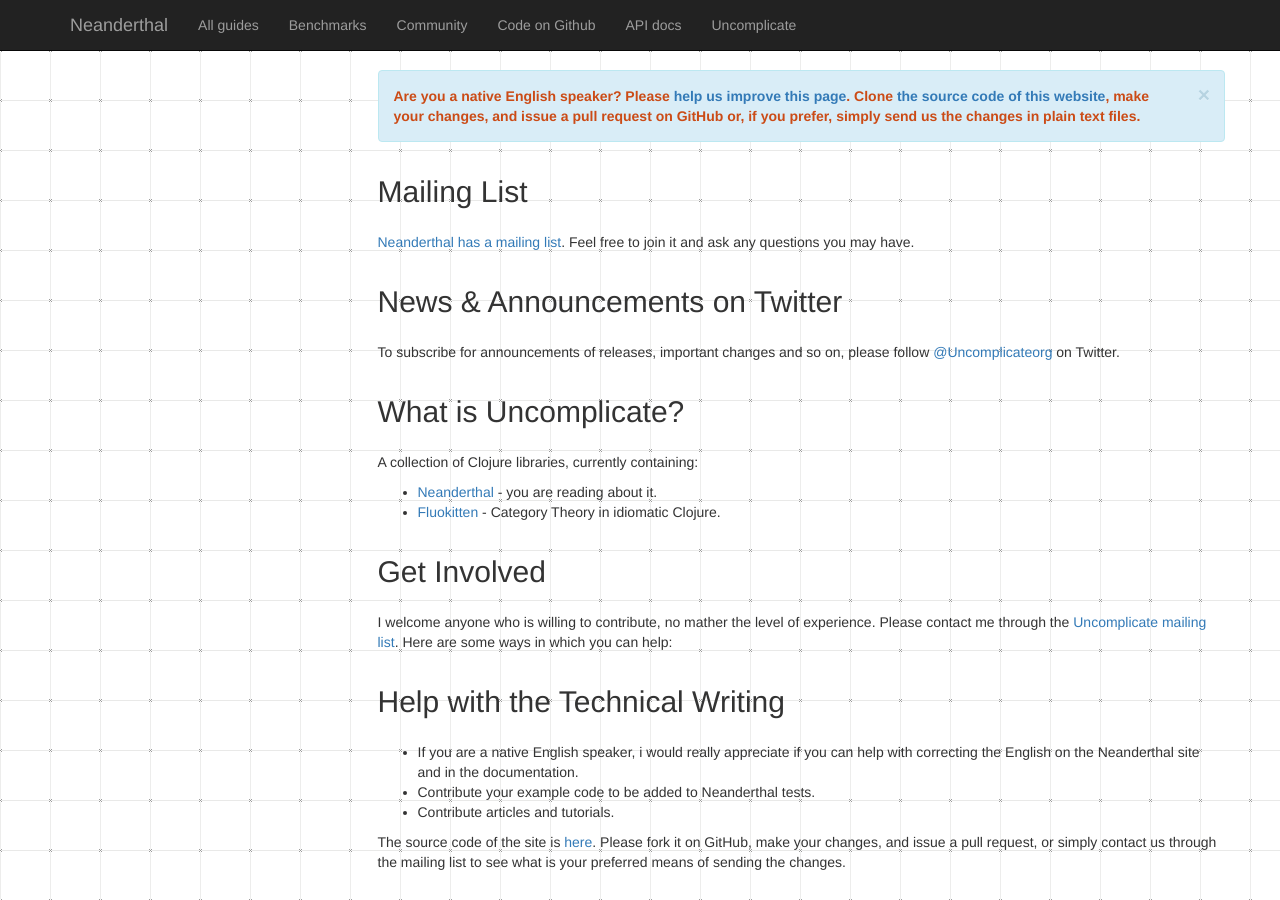
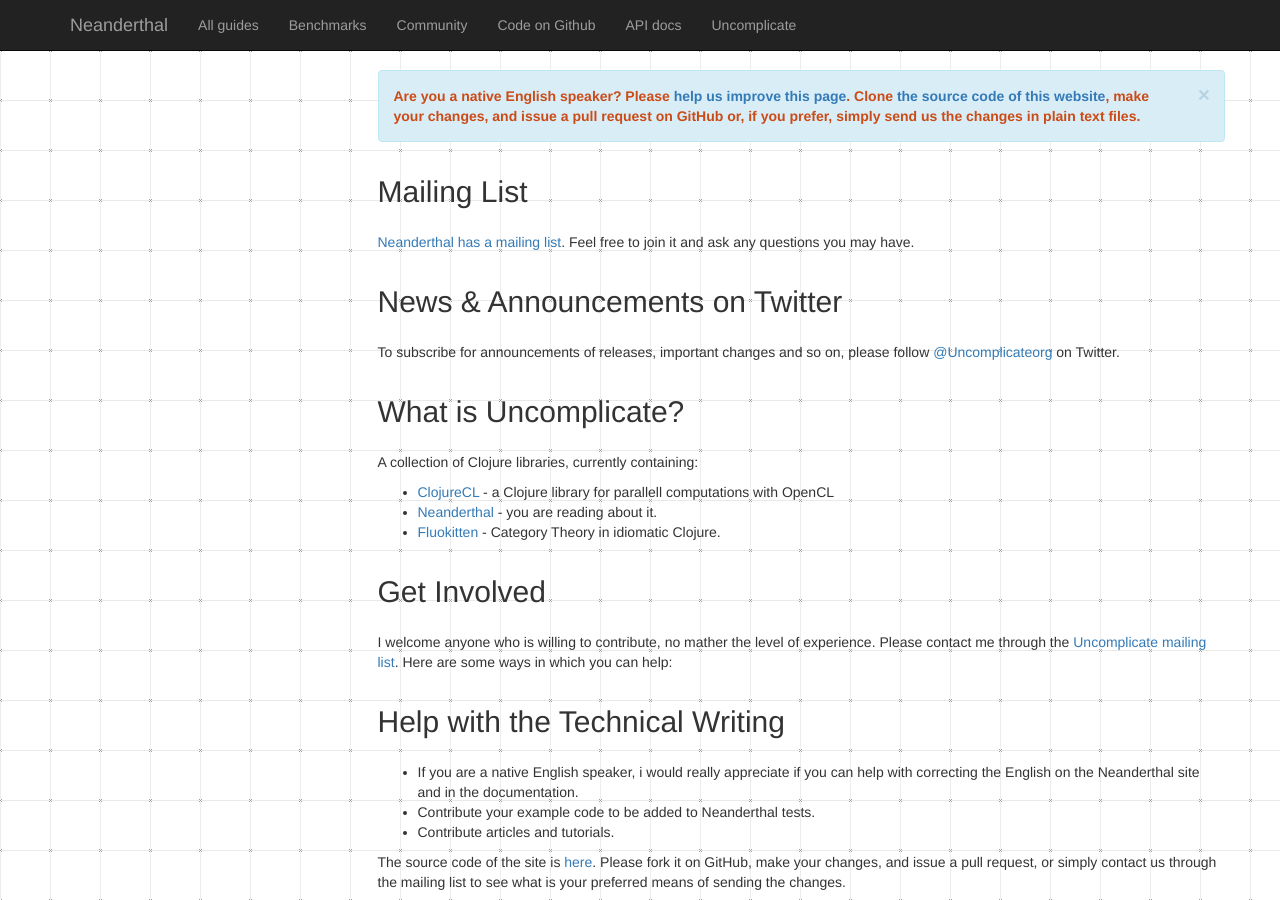
Before and after one commit to uncomplicate/neanderthal, a Jekyll site: the page built from articles/community.md, in a window 1280 px wide and 900 px high. Built offline with Jekyll 4.4.1, drawn with Linux system fonts in a browser that asks for light colours; nearby versions of some CDN libraries; some web fonts are replaced; Markdown is read by kramdown in place of the engine named in the settings; comment, search, counter and statistics services are not loaded.

Commit message:
Update community.md with ClojureCL

```diff
--- a/articles/community.md
+++ b/articles/community.md
@@ -15,6 +15,7 @@
 
 A collection of Clojure libraries, currently containing:
 
+* [ClojureCL](http://clojurecl.uncomplicate.org) - a Clojure library for parallell computations with OpenCL
 * [Neanderthal](http://neanderthal.uncomplicate.org) - you are reading about it.
 * [Fluokitten](http://fluokitten.uncomplicate.org) - Category Theory in idiomatic Clojure.
 
```
